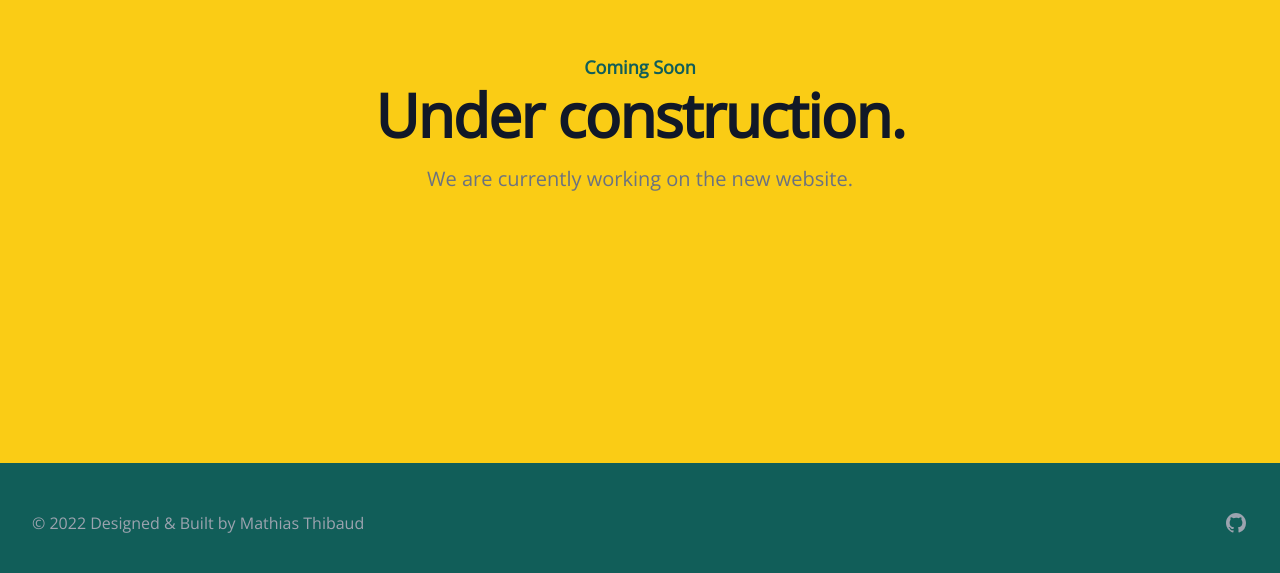
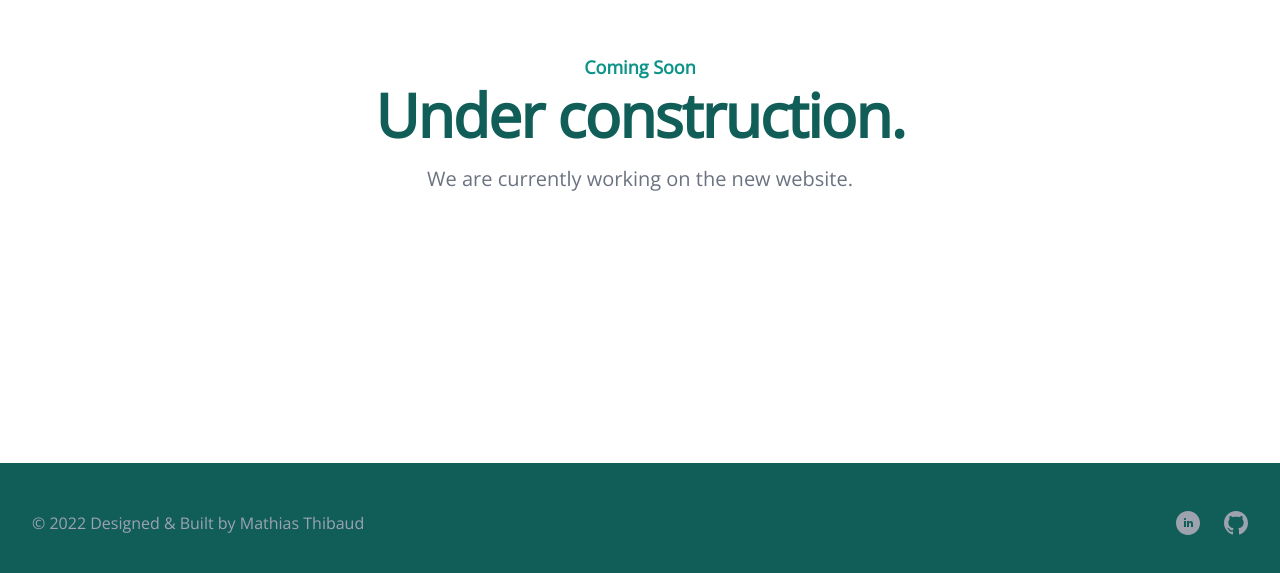
Before and after one commit to ma-thibaud/portfolio-v2, a React (Create React App) app: page / in a window 1280 px wide. Shown: the part 217-790 px from the top of the page. Built offline with nearby package versions, Linux system fonts and the light colour scheme.

Commit message:
style: edit palette colors

```diff
--- a/src/App.tsx
+++ b/src/App.tsx
@@ -3,7 +3,7 @@
 
 function App() {
   return (
-    <div className="flex flex-col h-screen bg-yellow-400">
+    <div className="flex flex-col h-screen">
       <UnderConstruction />
       <Footer />
     </div>
--- a/src/components/Footer.tsx
+++ b/src/components/Footer.tsx
@@ -7,13 +7,26 @@
 function Footer() {
   const navigation: NavigationItem[] = [
     {
+      name: "LinkedIn",
+      href: "https://www.linkedin.com/in/mathiasthibaud/",
+      icon: (props: any) => (
+        <svg fill="currentColor" viewBox="0 0 24 24" {...props}>
+          <path
+            fillRule="evenodd"
+            d="M12 0c-6.627 0-12 5.373-12 12s5.373 12 12 12 12-5.373 12-12-5.373-12-12-12zm-2 16h-2v-6h2v6zm-1-6.891c-.607 0-1.1-.496-1.1-1.109 0-.612.492-1.109 1.1-1.109s1.1.497 1.1 1.109c0 .613-.493 1.109-1.1 1.109zm8 6.891h-1.998v-2.861c0-1.881-2.002-1.722-2.002 0v2.861h-2v-6h2v1.093c.872-1.616 4-1.736 4 1.548v3.359z"
+            clipRule="evenodd"
+          />
+        </svg>
+      ),
+    },
+    {
       name: "GitHub",
       href: "https://github.com/ma-thibaud",
       icon: (props: any) => (
         <svg fill="currentColor" viewBox="0 0 24 24" {...props}>
           <path
             fillRule="evenodd"
-            d="M12 2C6.477 2 2 6.484 2 12.017c0 4.425 2.865 8.18 6.839 9.504.5.092.682-.217.682-.483 0-.237-.008-.868-.013-1.703-2.782.605-3.369-1.343-3.369-1.343-.454-1.158-1.11-1.466-1.11-1.466-.908-.62.069-.608.069-.608 1.003.07 1.531 1.032 1.531 1.032.892 1.53 2.341 1.088 2.91.832.092-.647.35-1.088.636-1.338-2.22-.253-4.555-1.113-4.555-4.951 0-1.093.39-1.988 1.029-2.688-.103-.253-.446-1.272.098-2.65 0 0 .84-.27 2.75 1.026A9.564 9.564 0 0112 6.844c.85.004 1.705.115 2.504.337 1.909-1.296 2.747-1.027 2.747-1.027.546 1.379.202 2.398.1 2.651.64.7 1.028 1.595 1.028 2.688 0 3.848-2.339 4.695-4.566 4.943.359.309.678.92.678 1.855 0 1.338-.012 2.419-.012 2.747 0 .268.18.58.688.482A10.019 10.019 0 0022 12.017C22 6.484 17.522 2 12 2z"
+            d="M12 0c-6.626 0-12 5.373-12 12 0 5.302 3.438 9.8 8.207 11.387.599.111.793-.261.793-.577v-2.234c-3.338.726-4.033-1.416-4.033-1.416-.546-1.387-1.333-1.756-1.333-1.756-1.089-.745.083-.729.083-.729 1.205.084 1.839 1.237 1.839 1.237 1.07 1.834 2.807 1.304 3.492.997.107-.775.418-1.305.762-1.604-2.665-.305-5.467-1.334-5.467-5.931 0-1.311.469-2.381 1.236-3.221-.124-.303-.535-1.524.117-3.176 0 0 1.008-.322 3.301 1.23.957-.266 1.983-.399 3.003-.404 1.02.005 2.047.138 3.006.404 2.291-1.552 3.297-1.23 3.297-1.23.653 1.653.242 2.874.118 3.176.77.84 1.235 1.911 1.235 3.221 0 4.609-2.807 5.624-5.479 5.921.43.372.823 1.102.823 2.222v3.293c0 .319.192.694.801.576 4.765-1.589 8.199-6.086 8.199-11.386 0-6.627-5.373-12-12-12z"
             clipRule="evenodd"
           />
         </svg>
@@ -22,14 +35,16 @@
   ];
 
   return (
-    <footer className="bg-teal-800">
+    <footer className="bg-teal-800 text-gray-400">
       <div className="mx-auto max-w-7xl py-12 px-4 sm:px-6 md:flex md:items-center md:justify-between lg:px-8">
         <div className="flex justify-center space-x-6 md:order-2">
           {navigation.map((item) => (
             <a
               key={item.name}
               href={item.href}
-              className="text-gray-400 hover:text-gray-300"
+              target="_blank"
+              rel="noopener noreferrer"
+              className="hover:text-gray-300"
             >
               <span className="sr-only">{item.name}</span>
               <item.icon className="h-6 w-6" aria-hidden="true" />
@@ -37,7 +52,7 @@
           ))}
         </div>
         <div className="mt-8 md:order-1 md:mt-0">
-          <p className="text-center text-base text-gray-400">
+          <p className="text-center text-base">
             &copy; 2022 Designed & Built by Mathias Thibaud
           </p>
         </div>
--- a/src/pages/UnderConstruction.tsx
+++ b/src/pages/UnderConstruction.tsx
@@ -1,21 +1,13 @@
 const UnderConstruction = () => {
   return (
-    // <main className="flex-1 flex items-center justify-center overflow-y-auto text-center p-5">
-    //   <div className="">
-    //     <h1 className="text-3xl sm:text-4xl font-bold">
-    //       🚧 UNDER CONSTRUCTION 🚧
-    //     </h1>
-    //     <h2 className="mt-6 text-lg">We are currently working on this page</h2>
-    //   </div>
-    // </main>
-    <div className="bg-yellow-400 flex-1 flex items-center justify-center">
+    <div className="flex-1 flex items-center justify-center">
       <div className="mx-auto max-w-7xl py-16 px-4 sm:py-24 sm:px-6 lg:px-8">
         <div className="text-center">
-          <h2 className="text-lg font-semibold text-teal-800">Coming Soon</h2>
-          <p className="mt-1 text-4xl font-bold tracking-tight text-gray-900 sm:text-5xl lg:text-6xl">
+          <h2 className="text-lg font-semibold text-teal-600">Coming Soon</h2>
+          <p className="mt-1 text-4xl font-bold tracking-tight text-teal-800 sm:text-5xl lg:text-6xl">
             Under construction.
           </p>
-          <p className="mx-auto mt-5 max-w-xl text-xl text-gray-500">
+          <p className="mx-auto mt-5 max-w-xl text-lg lg:text-xl text-gray-500">
             We are currently working on the new website.
           </p>
         </div>
```
